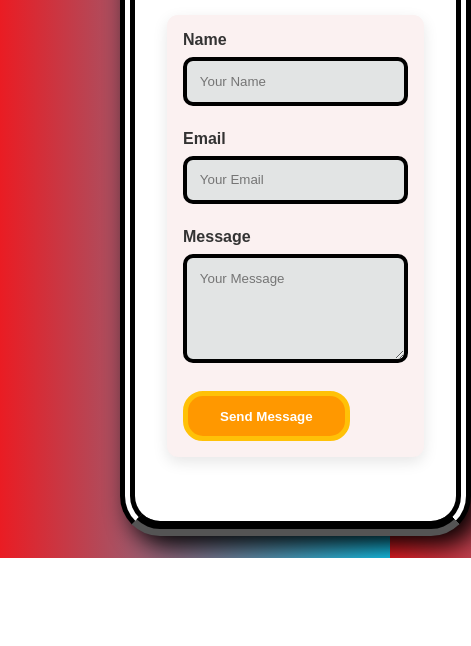
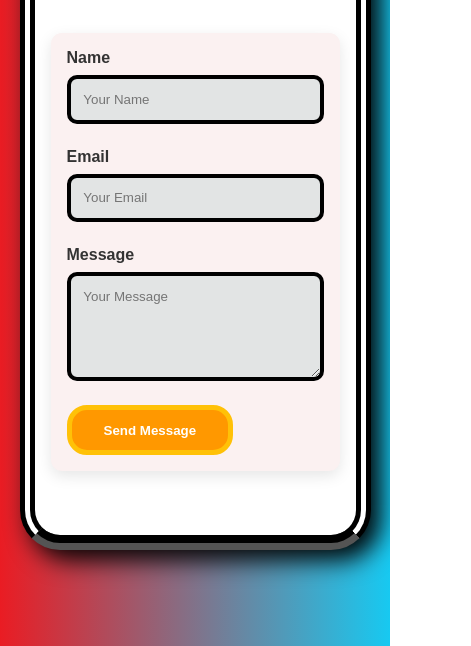
Before and after one commit to Urstrulyganesh25/Daily-Harvest, a plain HTML site: page html/contact.html in a window 390 px wide. Shown: the part 286-932 px from the top of the page, 471 px wide, since content can reach past the window. Before the commit the page ends 844 px from the top, so only its background shows below. Drawn offline with Linux system fonts and the light colour scheme.

Commit message:
Update contact.html

```diff
--- a/html/contact.html
+++ b/html/contact.html
@@ -1,4 +1,4 @@
-<!DOCTYPE html>
+<<!DOCTYPE html>
 <html lang="en">
 <head>
   <meta charset="UTF-8">
@@ -103,19 +103,32 @@
         }
       }
 
-    .contact-container{
+
+     @media(max-width: 768px){
+  .contact-container {
+    width: 95%;
+    margin: 3rem auto;
+    padding: 1rem;
+  }
+  .contact-form{
+    padding: 1rem;
+  }
+}
+
+     .contact-container
+     {
   justify-content: center;
-      padding:1rem 2rem;
-       width: 90%;
-        border-radius: 25px;
+  padding: 1rem;
+  width: 90%;              /* takes almost full width on mobile */
+  max-width: 600px;        /* but won’t exceed on desktop */
+  margin: 6rem auto;       /* centers automatically */
+  border-radius: 40px;
   box-shadow: 10px 10px 25px rgba(0, 0, 0, 0.982);
-        border-radius: 40px;
   border: 15px solid #000000;
   border-style: groove double;
-        margin-left: 120px;
-        margin-top: 6rem;
   background: #ffffff;
 }
+
 
     .contact-container h2{
       text-align:center;
```
Lines whose indentation alone changed are shown as unchanged.
